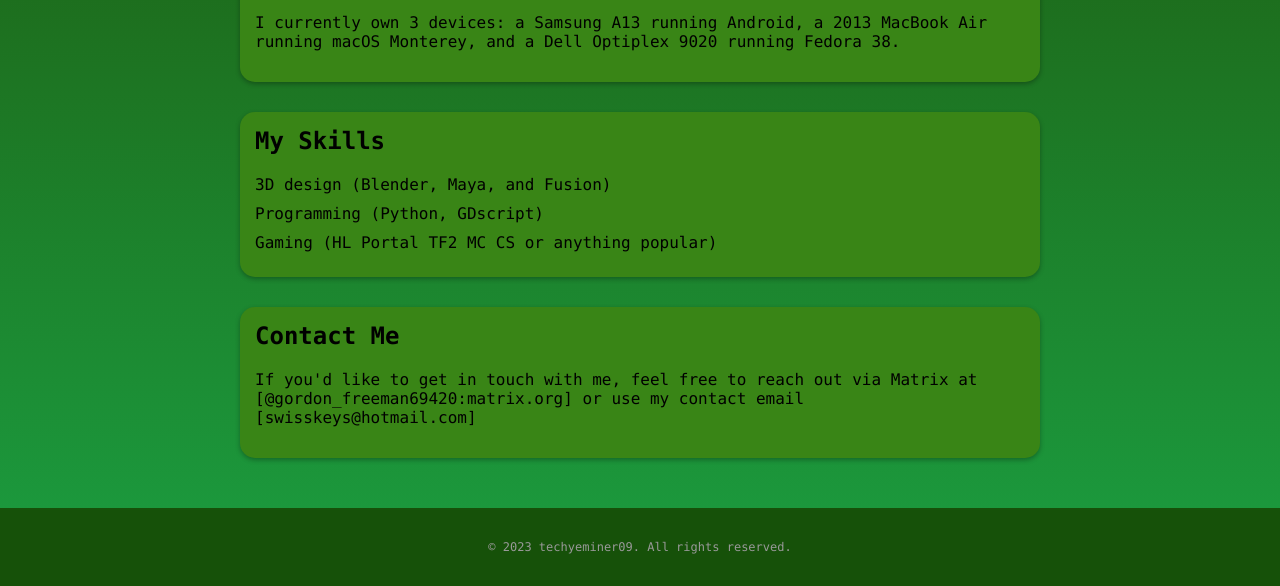
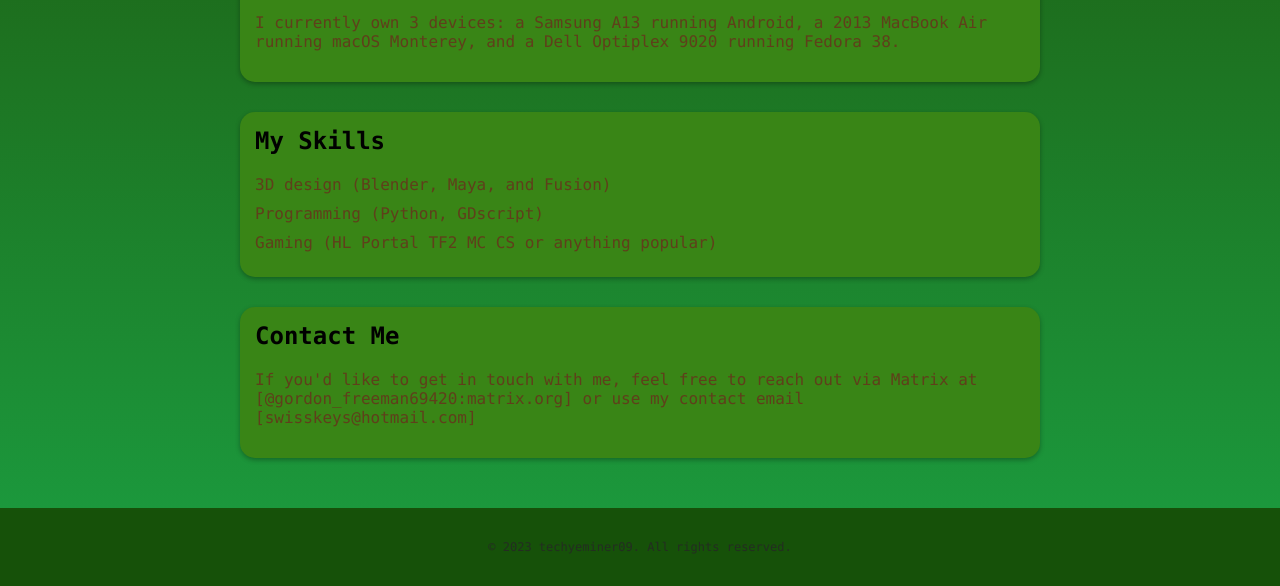
Before and after one commit to techyeminer09/techyeminer09.github.io, a plain HTML site: page index.html in a window 1280 px wide. Shown: the part 223-809 px from the top of the page. Drawn offline with Linux system fonts and the light colour scheme.

Commit message:
Update styles.css

```diff
--- a/styles.css
+++ b/styles.css
@@ -1,10 +1,10 @@
 body {
     background-image: repeating-linear-gradient(#1e5d11, rgba(11, 151, 51, 0.933));
     font-family: "Menlo", sans-serif;
-    color: #000000;
+    color: #5f3f1b;
     margin: 0;
     padding: 0;
-    text-shadow: #000000;
+    text-shadow: #0e2c07;
 }
 
 .container {
@@ -45,7 +45,7 @@
     text-align: center;
     padding: 20px;
     background-color: #165109;
-    color: #999999;
+    color: #242d22;
     font-size: 12px;
 }
 
```
